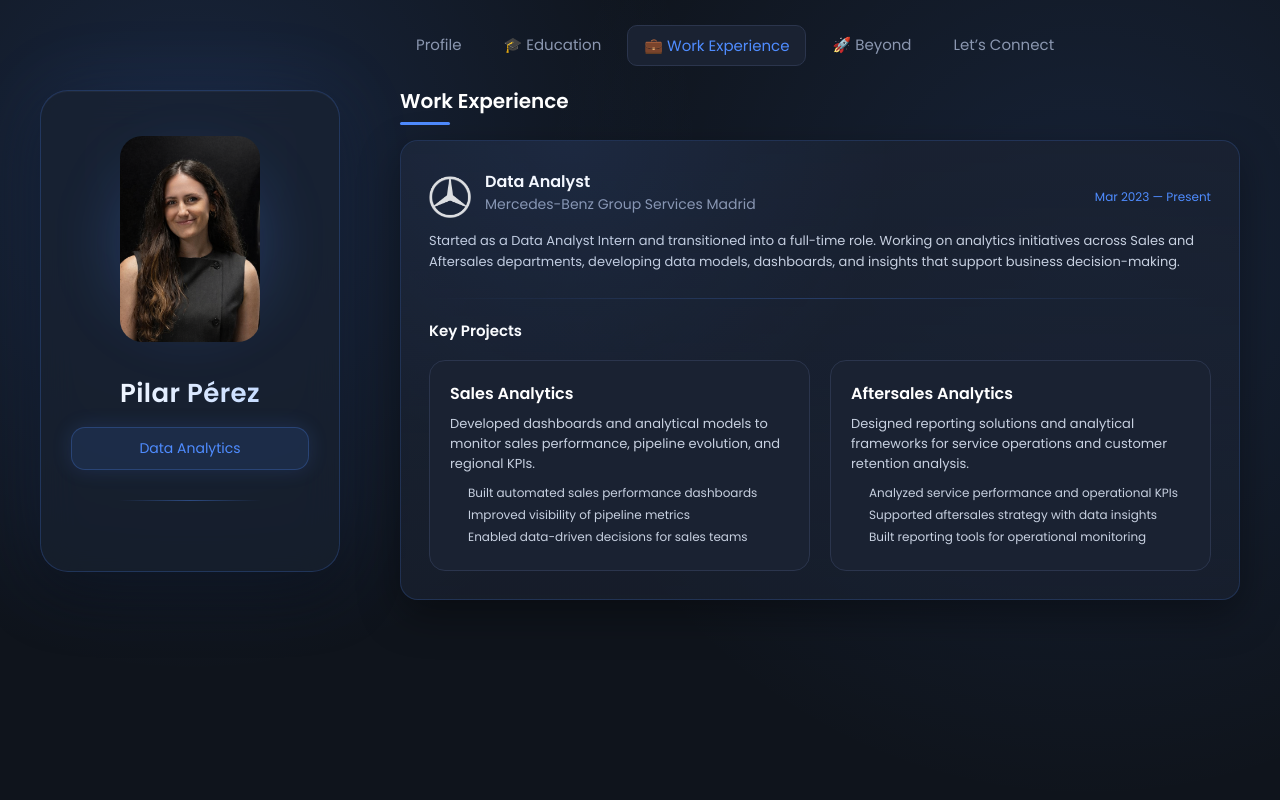
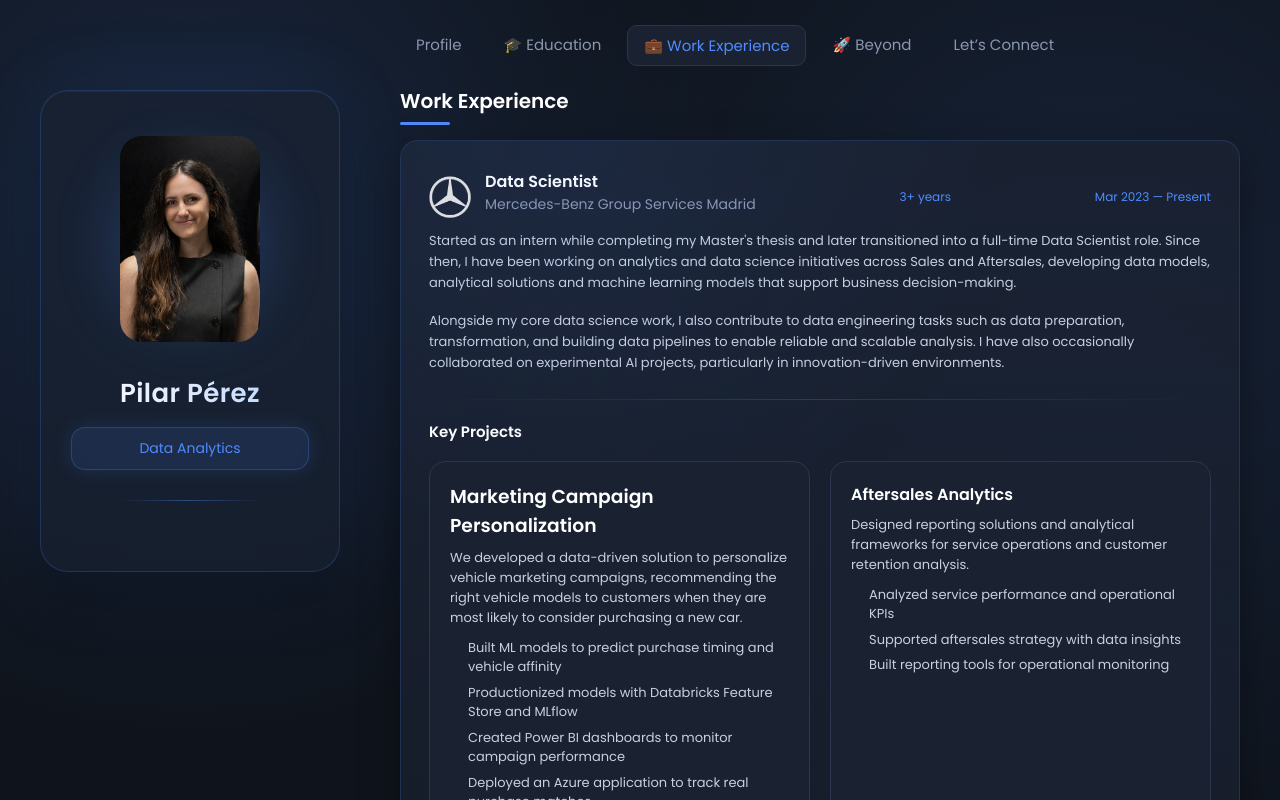
Before and after one commit to pperez99/pperez99.github.io, a plain HTML site: page index.html in a window 1280 px wide. Both pictures are taken after a click on the button "💼 Work Experience". Shown: the top 800 px of the page. Drawn offline with Linux system fonts and the light colour scheme.

Commit message:
draft 22- first project

```diff
--- a/assets/css/style.css
+++ b/assets/css/style.css
@@ -1221,17 +1221,57 @@ article.active {
 
 .project-impact {
 
-  font-size: 12px;
+  font-size: 13px;
 
   padding-left: 18px;
 
+  margin-bottom: 14px;
+
   color: var(--text-secondary);
+
+  line-height: 1.5;
 
 }
 
 .project-impact li {
 
-  margin-bottom: 4px;
+  margin-bottom: 6px;
+
+}
+
+.tech-tags {
+
+  display: flex;
+
+  flex-wrap: wrap;
+
+  gap: 6px;
+
+  margin-top: 10px;
+
+}
+
+.tech-tags span {
+
+  font-size: 11px;
+
+  padding: 4px 8px;
+
+  border-radius: 8px;
+
+  background: rgba(79,140,255,0.12);
+
+  border: 1px solid rgba(79,140,255,0.25);
+
+  color: var(--text-primary);
+
+  transition: var(--transition);
+
+}
+
+.project-card:hover .tech-tags span {
+
+  border-color: var(--accent);
 
 }
 
--- a/index.html
+++ b/index.html
@@ -360,7 +360,7 @@
             >
 
             <div>
-              <div class="company-role">Data Analyst</div>
+              <div class="company-role">Data Scientist</div>
               <div class="company-name">
                 Mercedes-Benz Group Services Madrid
               </div>
@@ -368,6 +368,9 @@
 
           </div>
 
+          <div class="company-date">
+            3+ years
+          </div>
           <div class="company-date">
             Mar 2023 — Present
           </div>
@@ -377,10 +380,19 @@
         <!-- DESCRIPTION -->
 
         <p class="company-description">
-          Started as a Data Analyst Intern and transitioned into a full-time role.
-          Working on analytics initiatives across Sales and Aftersales departments,
-          developing data models, dashboards, and insights that support business
-          decision-making.
+          Started as an intern while completing my Master's thesis and later
+          transitioned into a full-time Data Scientist role. Since then, I have
+          been working on analytics and data science initiatives across Sales
+          and Aftersales, developing data models, analytical solutions and
+          machine learning models that support business decision-making.
+        </p>
+
+        <p class="company-description">
+          Alongside my core data science work, I also contribute to data
+          engineering tasks such as data preparation, transformation, and
+          building data pipelines to enable reliable and scalable analysis.
+          I have also occasionally collaborated on experimental AI projects,
+          particularly in innovation-driven environments.
         </p>
 
         <!-- PROJECTS -->
@@ -393,18 +405,29 @@
 
             <div class="project-card">
 
-              <h4 class="project-title">Sales Analytics</h4>
+              <h3 class="project-title">Marketing Campaign Personalization</h3>
 
               <p class="project-text">
-                Developed dashboards and analytical models to monitor sales
-                performance, pipeline evolution, and regional KPIs.
+                We developed a data-driven solution to personalize vehicle marketing
+                campaigns, recommending the right vehicle models to customers when
+                they are most likely to consider purchasing a new car.
               </p>
 
               <ul class="project-impact">
-                <li>Built automated sales performance dashboards</li>
-                <li>Improved visibility of pipeline metrics</li>
-                <li>Enabled data-driven decisions for sales teams</li>
+                <li>Built ML models to predict purchase timing and vehicle affinity</li>
+                <li>Productionized models with Databricks Feature Store and MLflow</li>
+                <li>Created Power BI dashboards to monitor campaign performance</li>
+                <li>Deployed an Azure application to track real purchase matches</li>
               </ul>
+
+              <div class="tech-tags">
+                <span>Machine Learning</span>
+                <span>Databricks</span>
+                <span>MLflow</span>
+                <span>Feature Store</span>
+                <span>Azure</span>
+                <span>Power BI</span>
+              </div>
 
             </div>
 
```
